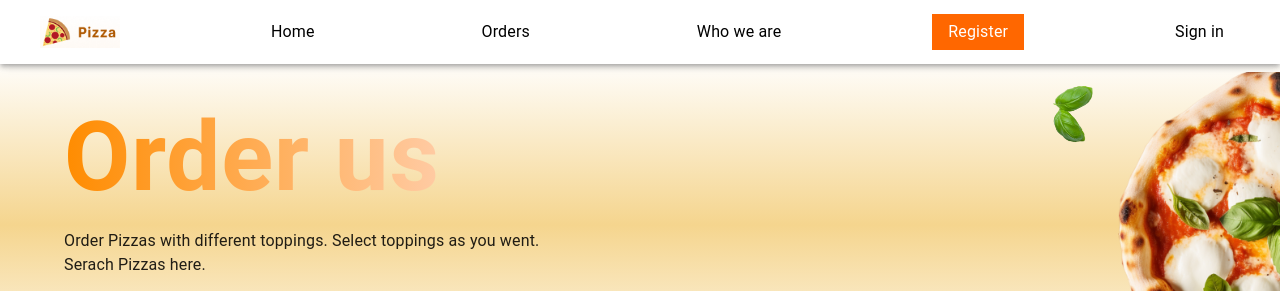
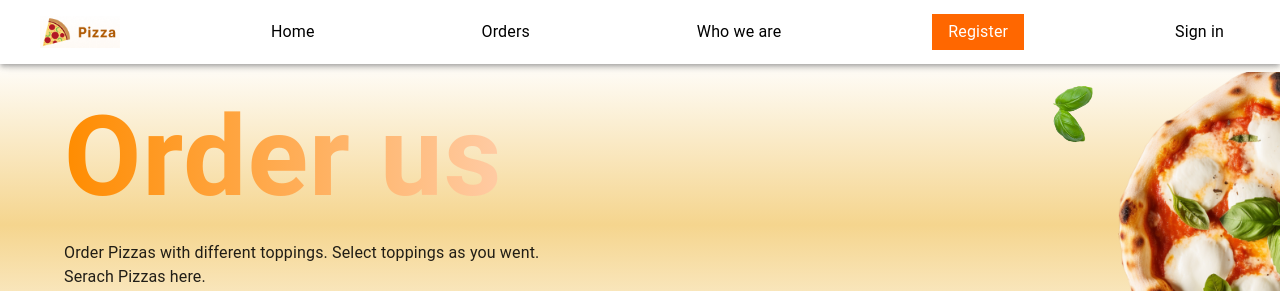
Before and after one commit to getye/Pizza-Ordering-App, a React (Create React App) app in the folder client/: page / in a window 1280 px wide. Shown: the top 291 px of the page. Built offline with nearby package versions, Linux system fonts and the light colour scheme; no server answers.

Commit message:
Top restaurants

```diff
--- a/client/src/components/home.js
+++ b/client/src/components/home.js
@@ -66,7 +66,7 @@ return (
             background: 'linear-gradient(to right, #FF8C00, #FFCBA4)',
             WebkitBackgroundClip: 'text',
             WebkitTextFillColor: 'transparent',
-            fontSize: {xs: '1rem', sm: '2rem', md: '4rem', lg: '6rem'},
+            fontSize: {xs: '1.5rem', sm: '3rem', md: '5rem', lg: '7rem'},
             fontWeight: 'bold',
           }}
         >
```
Also changed, not shown: 8 other files (tests, documents, lock files or other folders).
